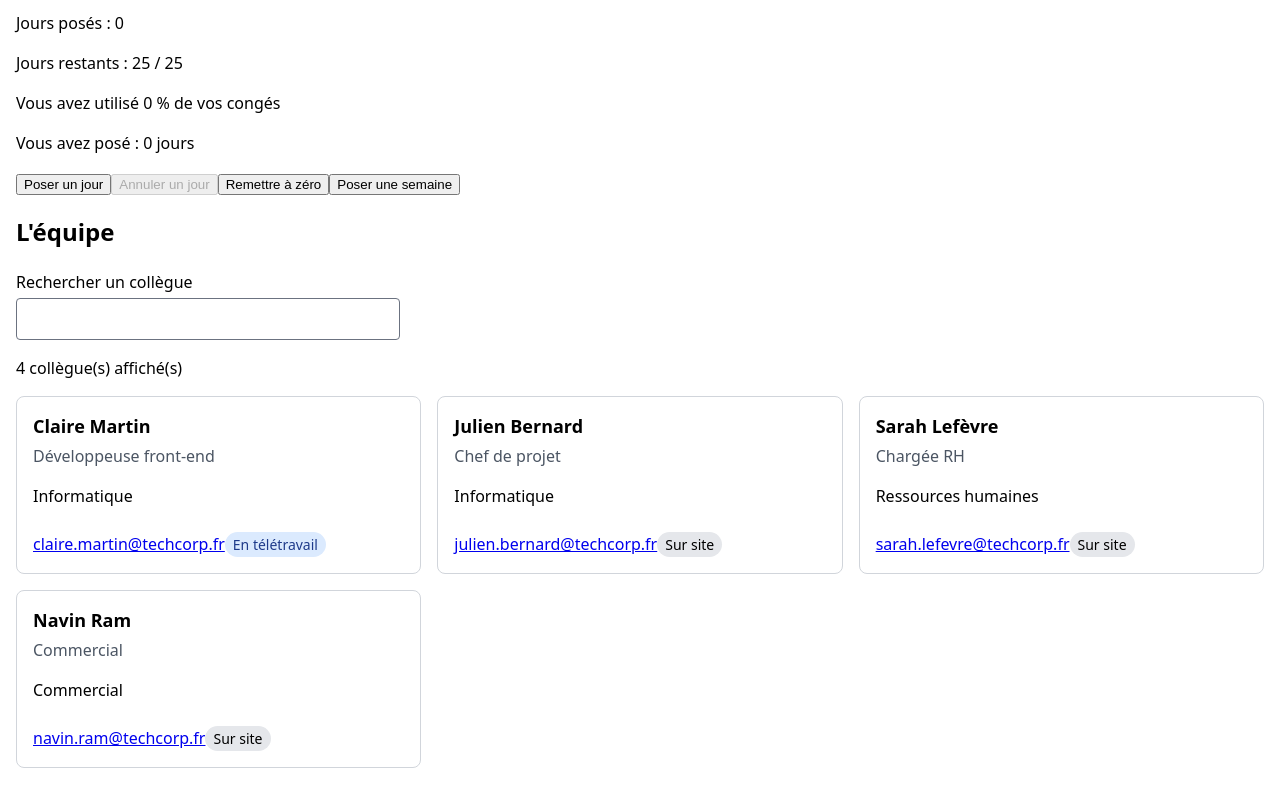
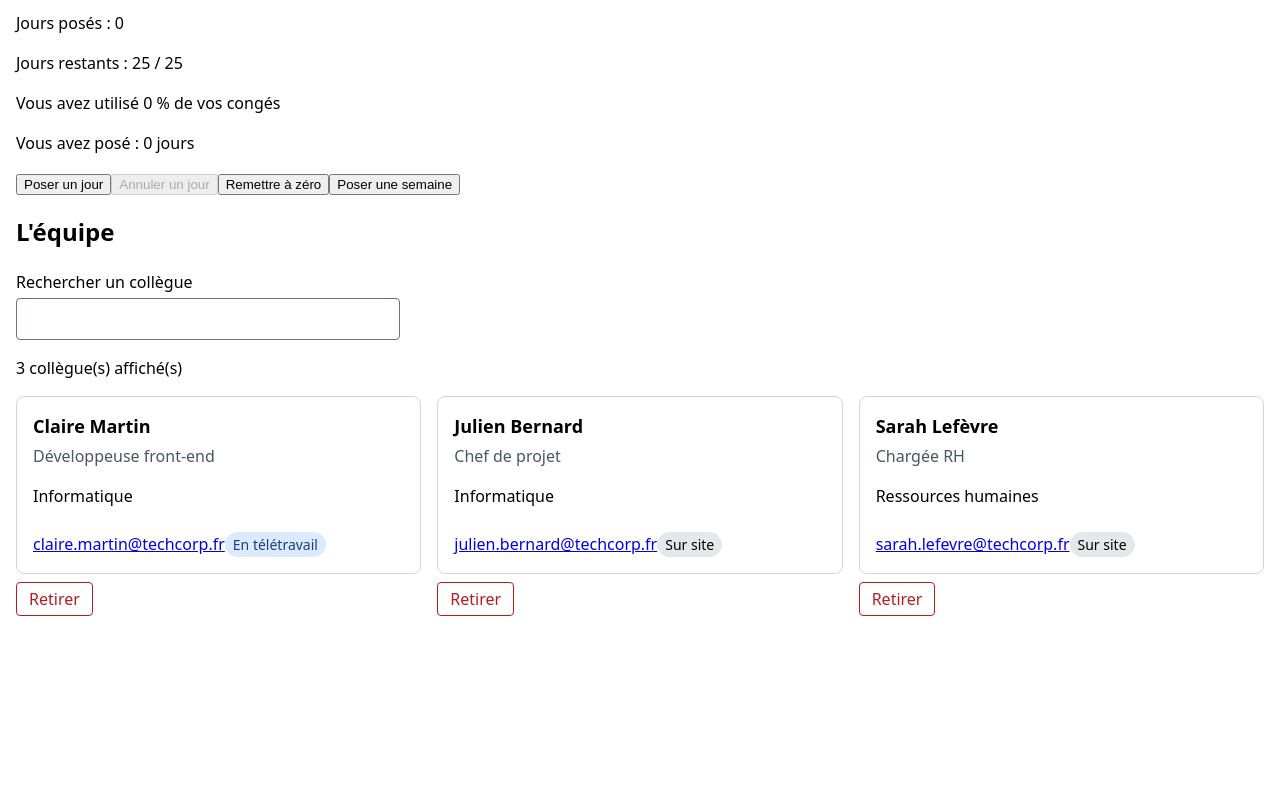
Before and after one commit to js8831/angular-tp-bonus, an Angular app: page / in a window 1280 px wide. Shown: the part 600-1400 px from the top of the page. After the commit the page ends 1248 px from the top, so only its background shows below. Built offline with nearby package versions, Linux system fonts and the light colour scheme.

Commit message:
feat: module 14 finished

```diff
--- a/src/app/app.css
+++ b/src/app/app.css
@@ -15,3 +15,14 @@
     grid-template-columns: repeat(3, 1fr);
   }
 }
+
+.remove {
+  margin-top: 0.5rem;
+  padding: 0.25rem 0.75rem;
+  border: 1px solid #b91c1c;
+  border-radius: 0.25rem;
+  background: none;
+  color: #b91c1c;
+  font: inherit;
+  cursor: pointer;
+}
--- a/src/app/app.html
+++ b/src/app/app.html
@@ -68,9 +68,20 @@
   <p aria-live="polite">{{ filteredEmployees().length }} collègue(s) affiché(s)</p>
 
   <ul class="team">
-    @for (employee of employees; track employee.id) {
+    @for (employee of filteredEmployees(); track employee.id) {
       <li>
         <app-employee-card [employee]="employee"></app-employee-card>
+        <!-- aria-label : sans lui, le lecteur d'ecran annonce trois boutons
+"Retirer"
+sans dire lequel retire qui. -->
+        <button
+          type="button"
+          class="remove"
+          [attr.aria-label]="'Retirer ' + employee.firstName + ' ' + employee.lastName"
+          (click)="remove(employee.id)"
+        >
+          Retirer
+        </button>
       </li>
     } @empty {
       <li>Aucun collègue ne correspond à « {{ search() }} ».</li>
--- a/src/app/app.ts
+++ b/src/app/app.ts
@@ -1,9 +1,9 @@
-import { Component, signal, computed } from '@angular/core';
+import { Component, signal, computed, inject } from '@angular/core';
 import { RouterOutlet } from '@angular/router';
 import { EmployeeCard } from './employee-card/employee-card';
 import { LeaveCounter } from './leave-counter/leave-counter';
-import { Employee } from './models/employee';
 import { SearchBox } from './search-box/search-box';
+import { TeamStore } from './team-store';
 
 type Status = 'sur site' | 'en télétravail' | 'absent';
 
@@ -27,46 +27,8 @@ export class App {
   // Un signal qui contient le statut du jour, "sur site" au départ.
   protected readonly status = signal<Status>('sur site');
 
-  // type Employee de l interface dans models
-  protected readonly employees: Employee[] = [
-    {
-      id: 1,
-      firstName: 'Claire',
-      lastName: 'Martin',
-      email: 'claire.martin@techcorp.fr',
-      job: 'Développeuse front-end',
-      department: 'Informatique',
-      remote: true,
-    },
-
-    {
-      id: 2,
-      firstName: 'Julien',
-      lastName: 'Bernard',
-      email: 'julien.bernard@techcorp.fr',
-      job: 'Chef de projet',
-      department: 'Informatique',
-      remote: false,
-    },
-    {
-      id: 3,
-      firstName: 'Sarah',
-      lastName: 'Lefèvre',
-      email: 'sarah.lefevre@techcorp.fr',
-      job: 'Chargée RH',
-      department: 'Ressources humaines',
-      remote: false,
-    },
-    {
-      id: 4,
-      firstName: 'Navin',
-      lastName: 'Ram',
-      email: 'navin.ram@techcorp.fr',
-      job: 'Commercial',
-      department: 'Commercial',
-      remote: false,
-    },
-  ];
+  // inject() : Angular fournit l'instance unique du service.
+  private readonly store = inject(TeamStore);
 
   protected search = signal('');
 
@@ -75,10 +37,17 @@ export class App {
     const text = this.search().trim().toLowerCase();
     // la variable filtre l'array employees et pour chaque employee elle verifie avec includes
     // si le contenu de text correspond au nom et prenom d'un employee
-    return this.employees.filter((employee) =>
-      (employee.firstName + ' ' + employee.lastName).toLowerCase().includes(text),
-    );
+    return this.store
+      .employees()
+      .filter((employee) =>
+        (employee.firstName + ' ' + employee.lastName).toLowerCase().includes(text),
+      );
   });
+
+  // on appelle la fonction remove de TeamStore via l'injection
+  protected remove(id: number): void {
+    this.store.remove(id);
+  }
 
   protected sayHello(): void {
     // fait reference à l'instance de la classe App
--- a/src/app/employee-card/employee-card.ts
+++ b/src/app/employee-card/employee-card.ts
@@ -11,6 +11,6 @@ import { StatusBadge } from '../status-badge/status-badge';
 export class EmployeeCard {
   // Donnée reçue du parent : <app-employee-card [employee]="..." />
   // required : le parent est OBLIGÉ de la fournir.
-  // C'est un signal > une fonction comme vu precedemment
+  // C'est un signal > une fonction
   readonly employee = input.required<Employee>();
 }
--- a/src/app/search-box/search-box.html
+++ b/src/app/search-box/search-box.html
@@ -1,5 +1,6 @@
 <label for="search">Rechercher un collègue</label>
-<!-- liaison bi directionnelle - two way binding grace a model qui fonctionne comme un signal ? -->
+<!-- liaison bi directionnelle - two way data binding grace a model qui fonctionne comme un signal ? -->
+
 <!-- #searchInput : une variable de template qui designe ce champ.
 A chaque frappe, on recopie sa valeur dans le model. -->
 <input
--- /dev/null
+++ b/src/app/team-store.ts
@@ -0,0 +1,56 @@
+import { Service, signal } from '@angular/core';
+import { Employee } from './models/employee';
+
+// @Service() : Angular crée une seule instance, partagée par toute l'application.
+// Singleton
+
+@Service()
+export class TeamStore {
+  // private : seul le service peut modifier la liste.
+  private readonly employeesSignal = signal<Employee[]>([
+    {
+      id: 1,
+      firstName: 'Claire',
+      lastName: 'Martin',
+      email: 'claire.martin@techcorp.fr',
+      job: 'Développeuse front-end',
+      department: 'Informatique',
+      remote: true,
+    },
+
+    {
+      id: 2,
+      firstName: 'Julien',
+      lastName: 'Bernard',
+      email: 'julien.bernard@techcorp.fr',
+      job: 'Chef de projet',
+      department: 'Informatique',
+      remote: false,
+    },
+    {
+      id: 3,
+      firstName: 'Sarah',
+      lastName: 'Lefèvre',
+      email: 'sarah.lefevre@techcorp.fr',
+      job: 'Chargée RH',
+      department: 'Ressources humaines',
+      remote: false,
+    },
+  ]);
+
+  // Version en lecture seule pour les composants.
+  readonly employees = this.employeesSignal.asReadonly();
+
+  // Prochain identifiant libre : 3 collègues au départ.
+  private nextId = 4;
+
+  // Omit<Employee, 'id'> : un Employee sans id, c'est le service qui le choisit.
+  add(employee: Omit<Employee, 'id'>): void {
+    const newEmployee: Employee = { ...employee, id: this.nextId++ };
+    this.employeesSignal.update((list) => [...list, newEmployee]);
+  }
+
+  remove(id: number): void {
+    this.employeesSignal.update((list) => list.filter((employee) => employee.id !== id));
+  }
+}
```
